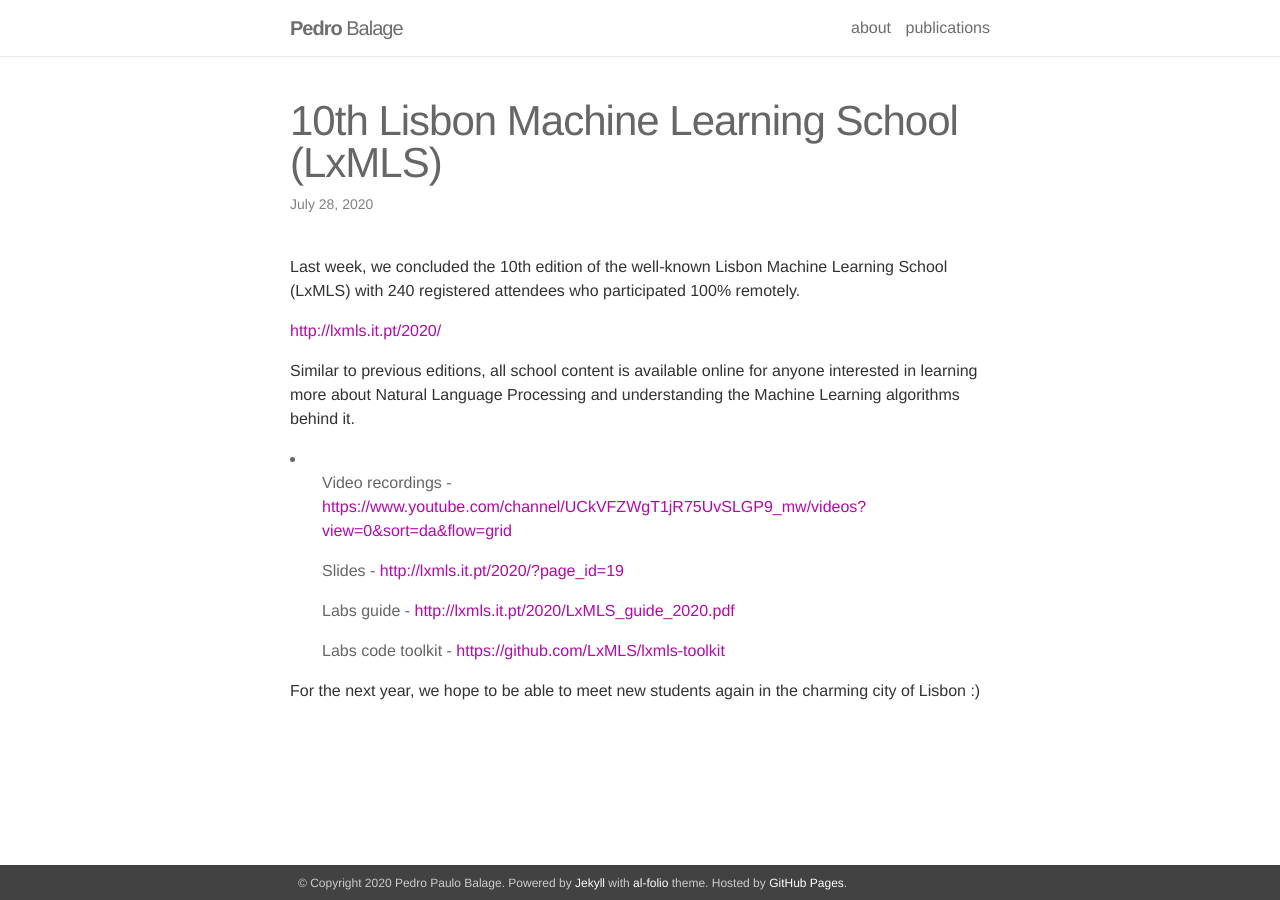
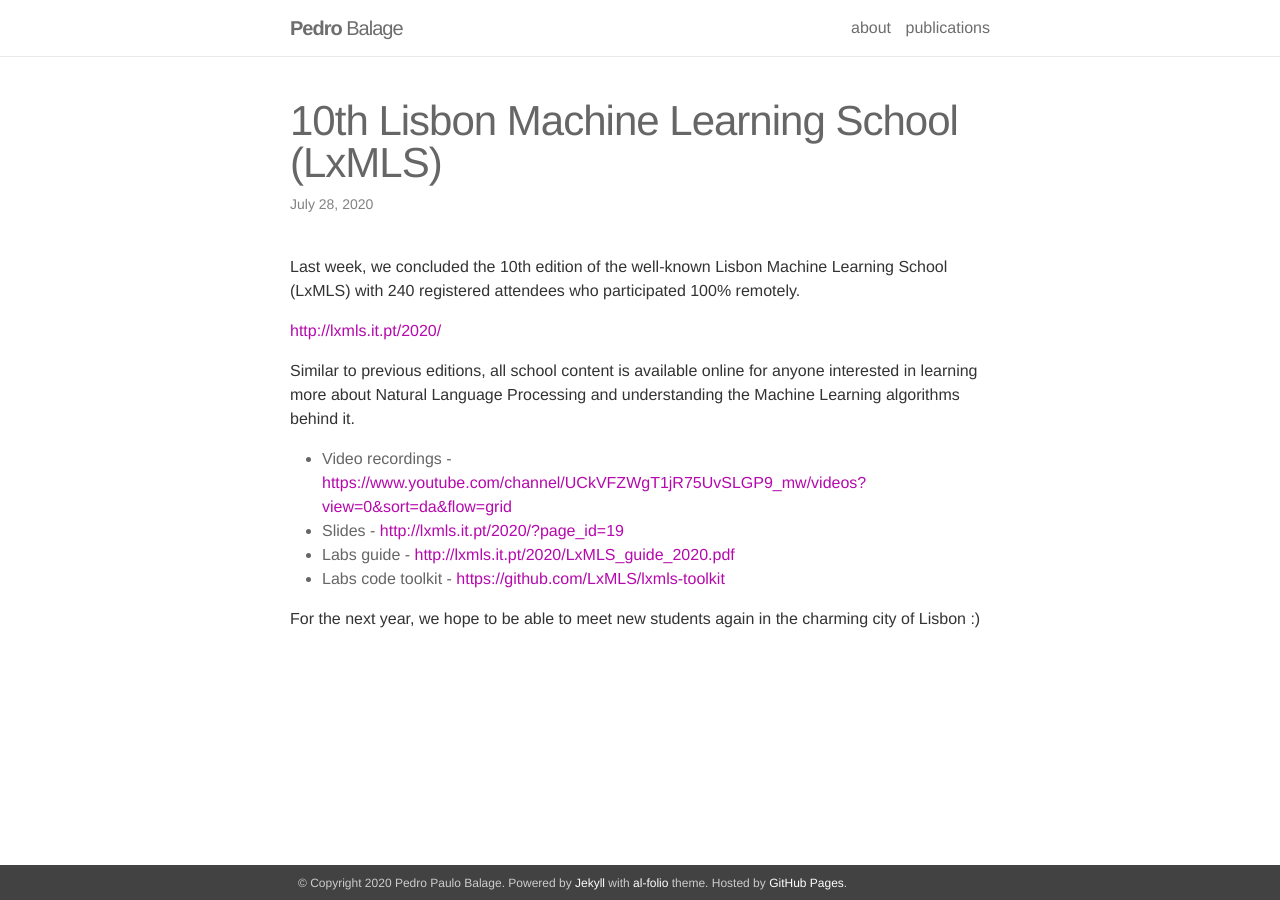
Before and after one commit to pedrobalage/pedrobalage.github.io, a Jekyll site: the page built from _news/2020.07.28_10th_LxMLS.md, in a window 1280 px wide. Built offline with Jekyll 4.4.1, drawn with Linux system fonts in a browser that asks for light colours; nearby versions of some CDN libraries.

Commit message:
bugfixes

```diff
--- a/_news/2020.07.28_10th_LxMLS.md
+++ b/_news/2020.07.28_10th_LxMLS.md
@@ -11,11 +11,11 @@ Last week, we concluded the 10th edition of the well-known Lisbon Machine Learni
 
 Similar to previous editions, all school content is available online for anyone interested in learning more about Natural Language Processing and understanding the Machine Learning algorithms behind it.
 
-<li>
-<ul>Video recordings - <a href='https://www.youtube.com/channel/UCkVFZWgT1jR75UvSLGP9_mw/videos?view=0&sort=da&flow=grid'>https://www.youtube.com/channel/UCkVFZWgT1jR75UvSLGP9_mw/videos?view=0&sort=da&flow=grid</a></ul>
-<ul>Slides - <a href='http://lxmls.it.pt/2020/?page_id=19'>http://lxmls.it.pt/2020/?page_id=19</a></ul>
-<ul>Labs guide - <a href='http://lxmls.it.pt/2020/LxMLS_guide_2020.pdf'>http://lxmls.it.pt/2020/LxMLS_guide_2020.pdf</a></ul>
-<ul>Labs code toolkit - <a href='https://github.com/LxMLS/lxmls-toolkit'>https://github.com/LxMLS/lxmls-toolkit</a> </ul>
-</li>
+<ul>
+<li>Video recordings - <a href='https://www.youtube.com/channel/UCkVFZWgT1jR75UvSLGP9_mw/videos?view=0&sort=da&flow=grid'>https://www.youtube.com/channel/UCkVFZWgT1jR75UvSLGP9_mw/videos?view=0&sort=da&flow=grid</a></li>
+<li>Slides - <a href='http://lxmls.it.pt/2020/?page_id=19'>http://lxmls.it.pt/2020/?page_id=19</a></li>
+<li>Labs guide - <a href='http://lxmls.it.pt/2020/LxMLS_guide_2020.pdf'>http://lxmls.it.pt/2020/LxMLS_guide_2020.pdf</a></li>
+<li>Labs code toolkit - <a href='https://github.com/LxMLS/lxmls-toolkit'>https://github.com/LxMLS/lxmls-toolkit</a> </li>
+</ul>
 
 For the next year, we hope to be able to meet new students again in the charming city of Lisbon :)
```
Also changed, not shown: _pages/about.md (+1 -1 lines).
